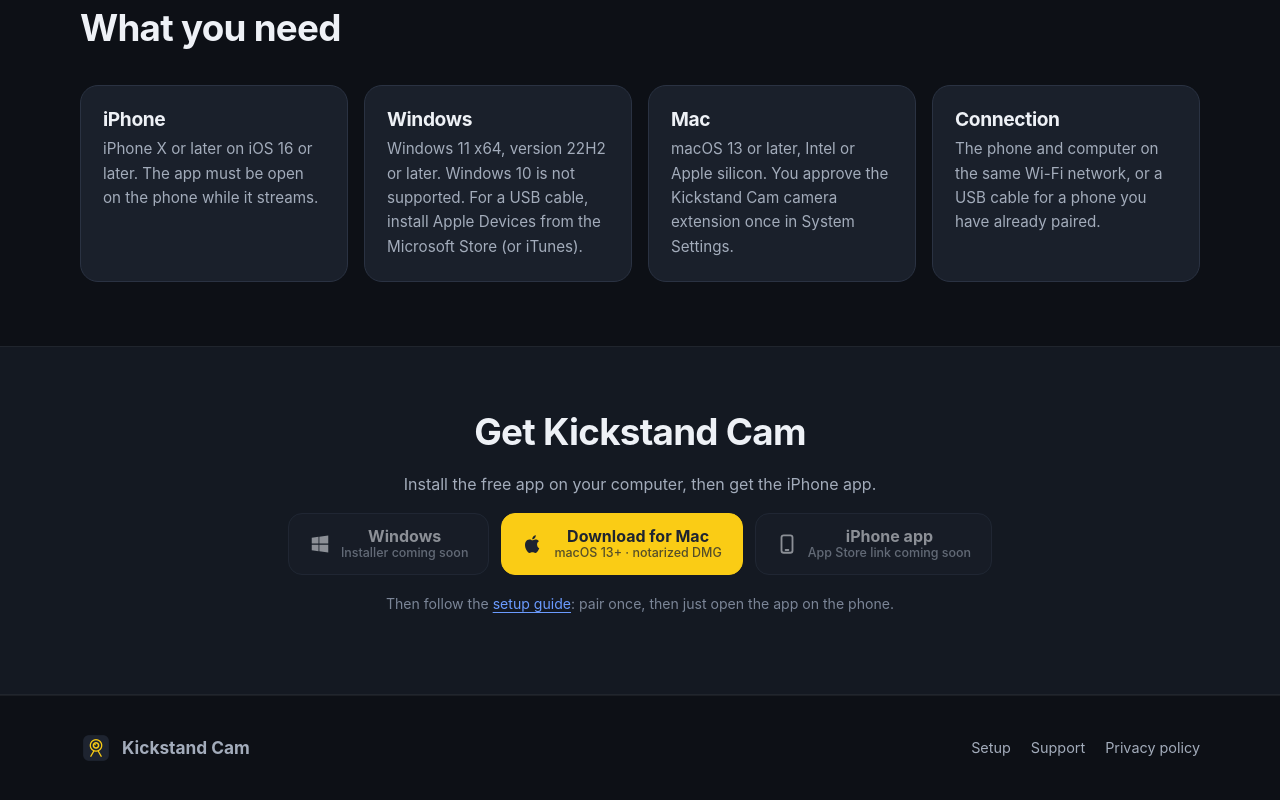
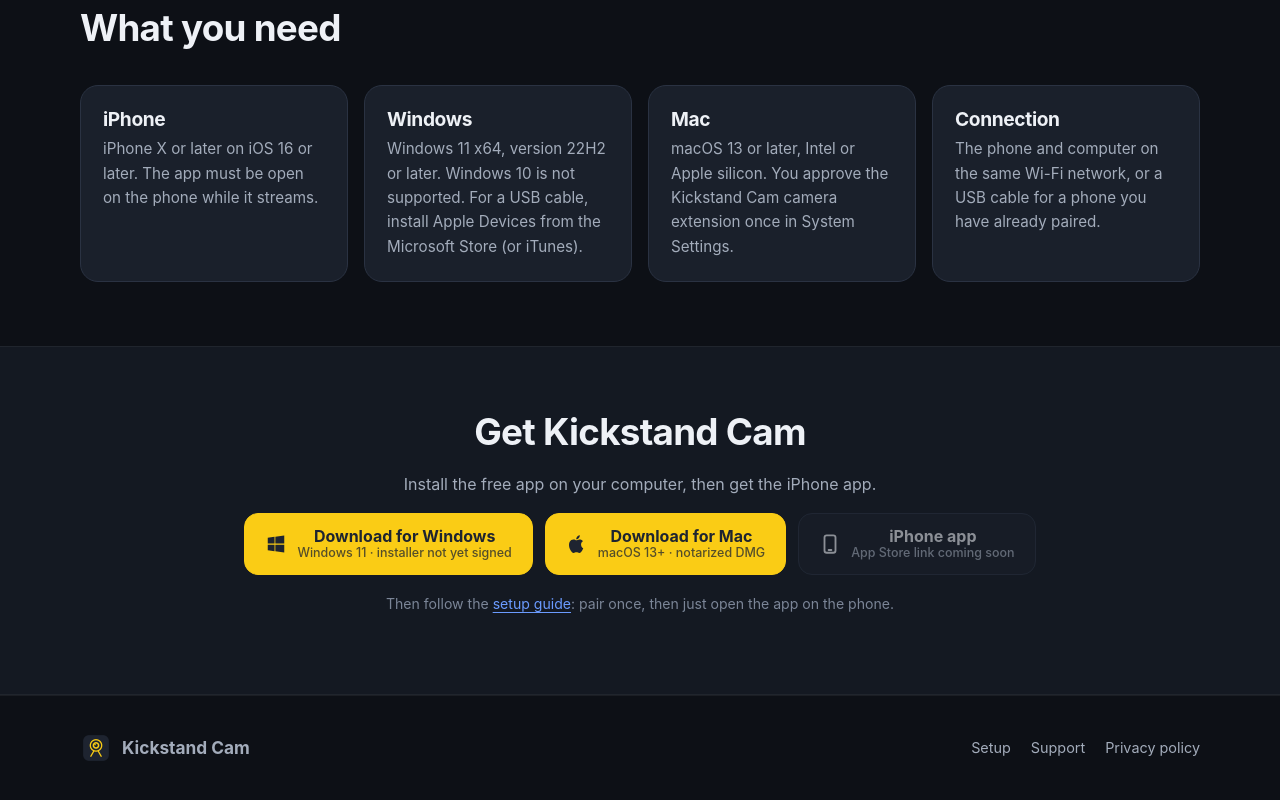
Before and after one commit to gsl0001/kickstand-cam-site, a plain HTML site: page index.html in a window 1280 px wide. Shown: the part 2927-3727 px from the top of the page. Drawn offline with Linux system fonts and the light colour scheme.

Commit message:
Publish site from camera-to-pc 24f7b88

```diff
--- a/index.html
+++ b/index.html
@@ -163,10 +163,9 @@
       <p class="muted">Install the free app on your computer, then get the iPhone app.</p>
       <div class="buttons">
         <!-- Download links: see site/README.md, "Downloads". -->
-        <!-- When the installer is in downloads/: href="downloads/KickstandCam-Setup-1.0.0.exe", class "btn primary", drop aria-disabled. -->
-        <a class="btn" href="#download" aria-disabled="true" data-download="windows" title="Windows installer coming soon">
+        <a class="btn primary" href="downloads/KickstandCam-Setup-1.0.0.exe" data-download="windows">
           <svg viewBox="0 0 24 24" fill="currentColor" aria-hidden="true"><path d="M3 5.2l7.4-1v7.2H3zm0 13.6l7.4 1v-7.1H3zm8.3 1.1L21 21.3v-8.6h-9.7zm0-15.8v7.3H21V2.7z"/></svg>
-          <span>Windows<small>Installer coming soon</small></span>
+          <span>Download for Windows<small>Windows 11 · installer not yet signed</small></span>
         </a>
         <a class="btn primary" href="downloads/KickstandCam-1.0.0.dmg" data-download="mac">
           <svg viewBox="0 0 24 24" fill="currentColor" aria-hidden="true"><path d="M16.4 12.6c0-2.4 2-3.6 2.1-3.6-1.1-1.7-2.9-1.9-3.5-1.9-1.5-.2-2.9.9-3.7.9-.8 0-1.9-.9-3.2-.8-1.6 0-3.1 1-4 2.4-1.7 3-.4 7.4 1.2 9.8.8 1.2 1.8 2.5 3 2.4 1.2 0 1.7-.8 3.1-.8s1.9.8 3.2.8c1.3 0 2.1-1.2 2.9-2.4.9-1.3 1.3-2.7 1.3-2.7s-2.4-1-2.4-4.1zM14 5.5c.7-.8 1.1-1.9 1-3-1 0-2.1.7-2.8 1.5-.6.7-1.2 1.8-1 2.9 1 .1 2.1-.6 2.8-1.4z"/></svg>
```
Also changed, not shown: setup/index.html (+1 -1 lines), 1 other file.
